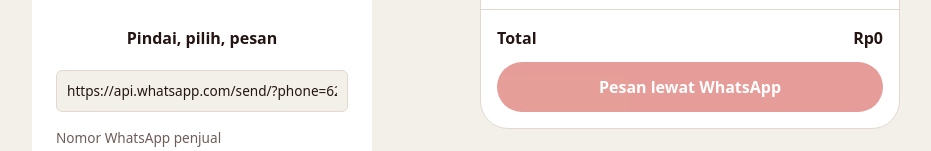
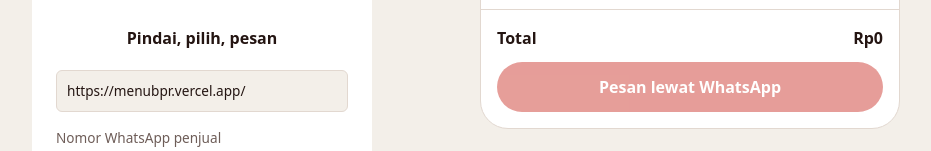
Before and after one commit to naldaf23/maintenance, a plain HTML site: page index.html in a window 1280 px wide. Shown: the part 434-585 px from the top of the page, without its empty margins (134-1065 px from the left). Drawn offline with Linux system fonts and the light colour scheme.

Commit message:
Update index.html

```diff
--- a/index.html
+++ b/index.html
@@ -19,7 +19,7 @@
 <div id="qr" aria-label="Kode QR menu"></div>
 <p>Pindai, pilih, pesan</p>
 <label for="url">
-<input id="url" type="url" value="https://api.whatsapp.com/send/?phone=6285779769601&text&type=phone_number&app_absent=0u" disabled></label>
+<input id="url" type="url" value="https://menubpr.vercel.app/" disabled></label>
 <label for="wanum">Nomor WhatsApp penjual
 <input id="wanum" type="tel" inputmode="numeric" value="6285779769601" disabled></label>
 </section>
```
